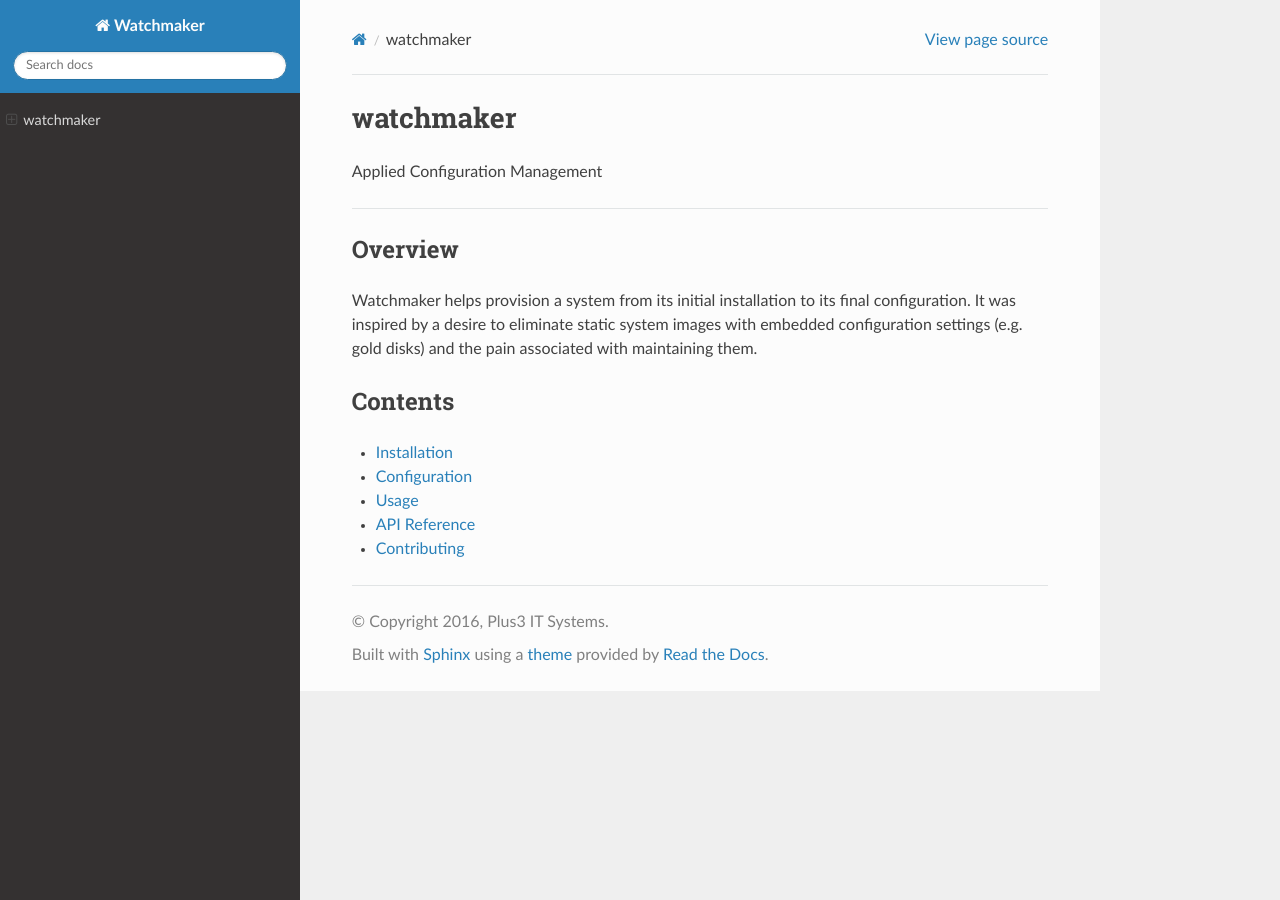
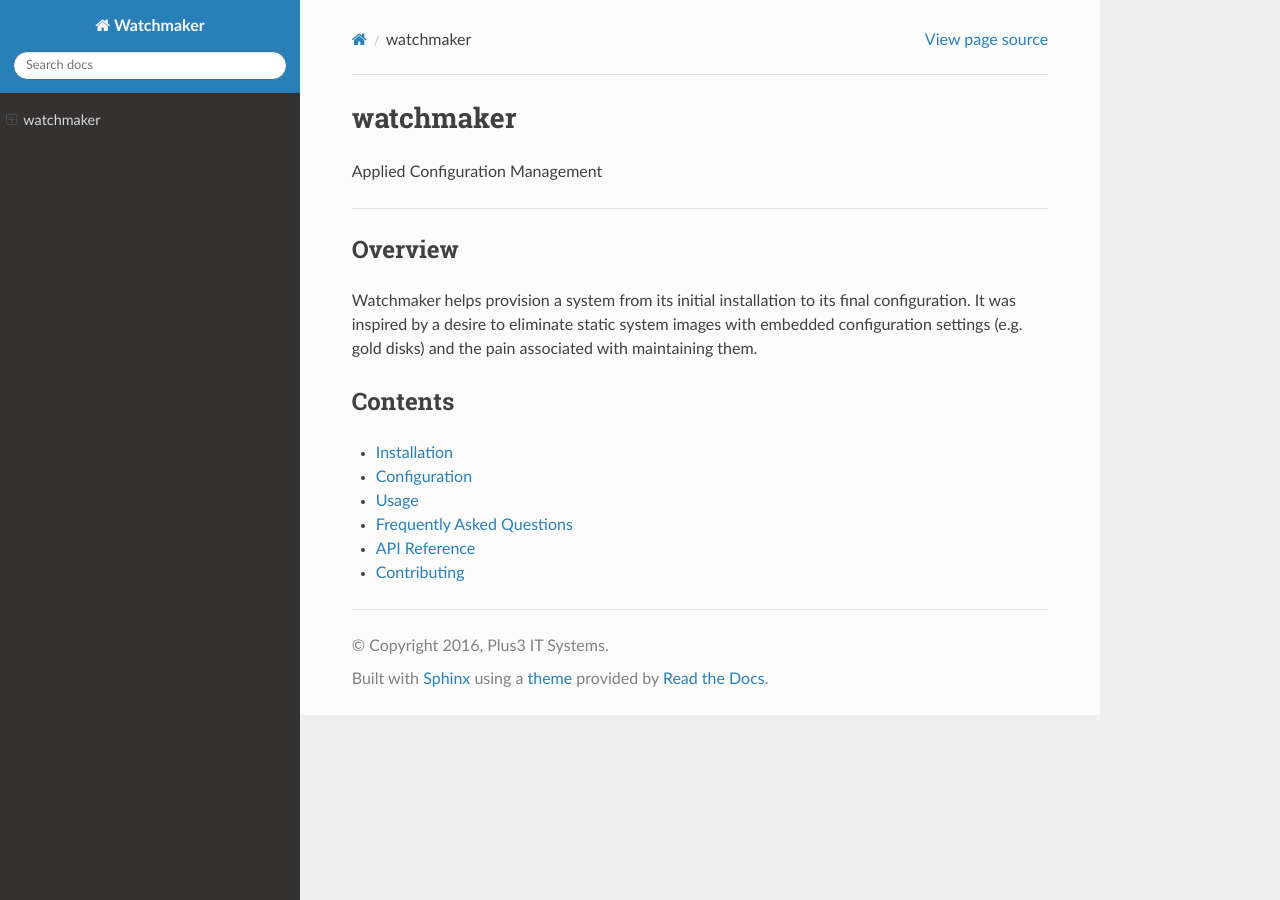
Before and after one commit to plus3it/watchmaker, a Sphinx documentation site: the page built from docs/index.md, in a window 1280 px wide. Built offline with Sphinx 7.4.7 and the Read the Docs theme 2.0.0, drawn with Linux system fonts in a browser that asks for light colours.

Commit message:
Adds the faq to the doc index

```diff
--- a/docs/index.md
+++ b/docs/index.md
@@ -16,5 +16,6 @@ with maintaining them.
 *   [Installation](installation.md)
 *   [Configuration](configuration.md)
 *   [Usage](usage.md)
+*   [Frequently Asked Questions](faq.md)
 *   [API Reference](api.md)
 *   [Contributing](contributing.rst)
```
